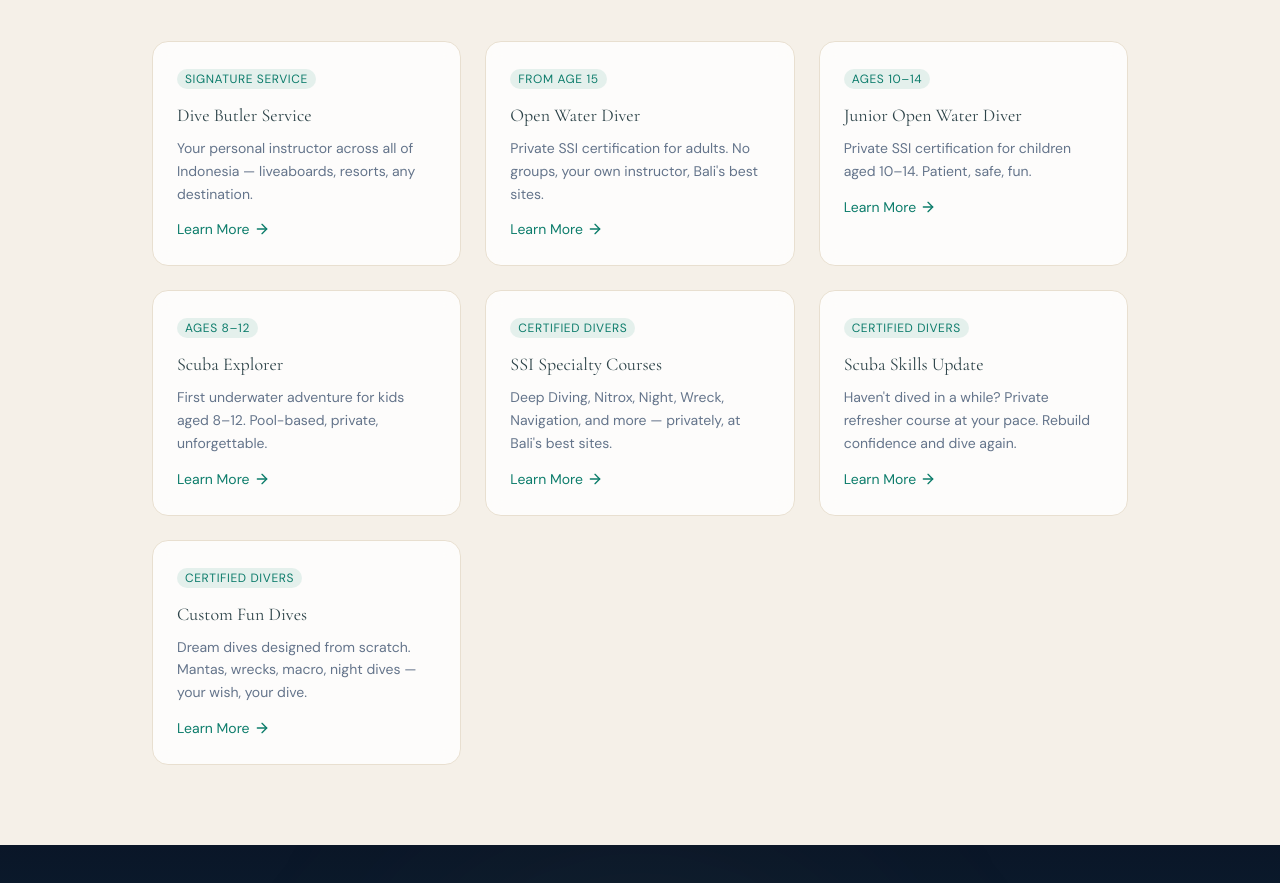
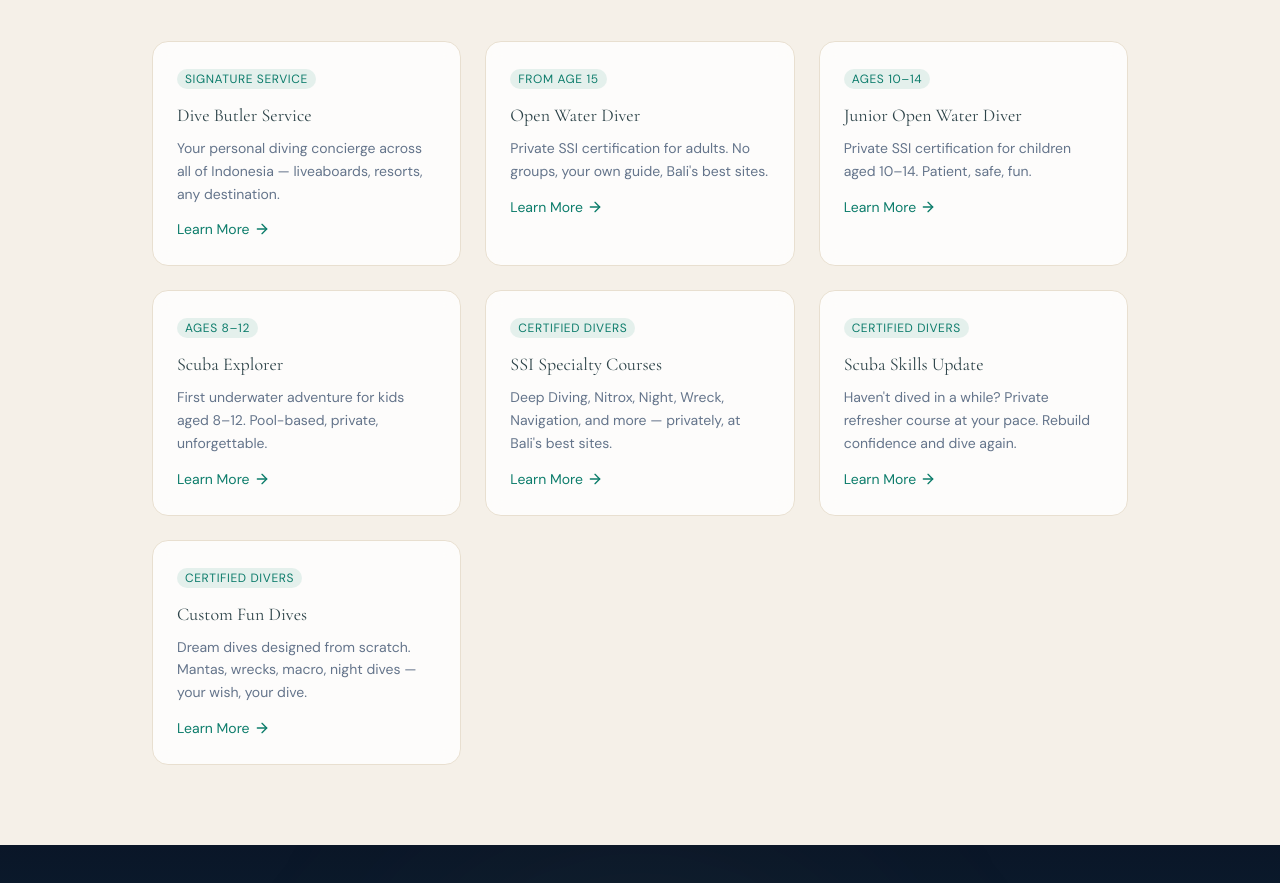
Before and after one commit to Raptor78Bali/boutique-diving-bali, a Next.js app: page /about in a window 1280 px wide. Shown: the part 4540-5423 px from the top of the page. Built offline with nearby package versions, Linux system fonts and the light colour scheme.

Commit message:
Fix work-implying language in About page cross-links

```diff
--- a/src/app/about/page.tsx
+++ b/src/app/about/page.tsx
@@ -376,13 +376,13 @@ export default function AboutPage() {
  {[
  {
  title: "Dive Butler Service",
- description: "Your personal instructor across all of Indonesia — liveaboards, resorts, any destination.",
+ description: "Your personal diving concierge across all of Indonesia — liveaboards, resorts, any destination.",
  href: "/services/dive-butler",
  badge: "Signature Service",
  },
  {
  title: "Open Water Diver",
- description: "Private SSI certification for adults. No groups, your own instructor, Bali's best sites.",
+ description: "Private SSI certification for adults. No groups, your own guide, Bali's best sites.",
  href: "/services/open-water",
  badge: "From Age 15",
  },
```
